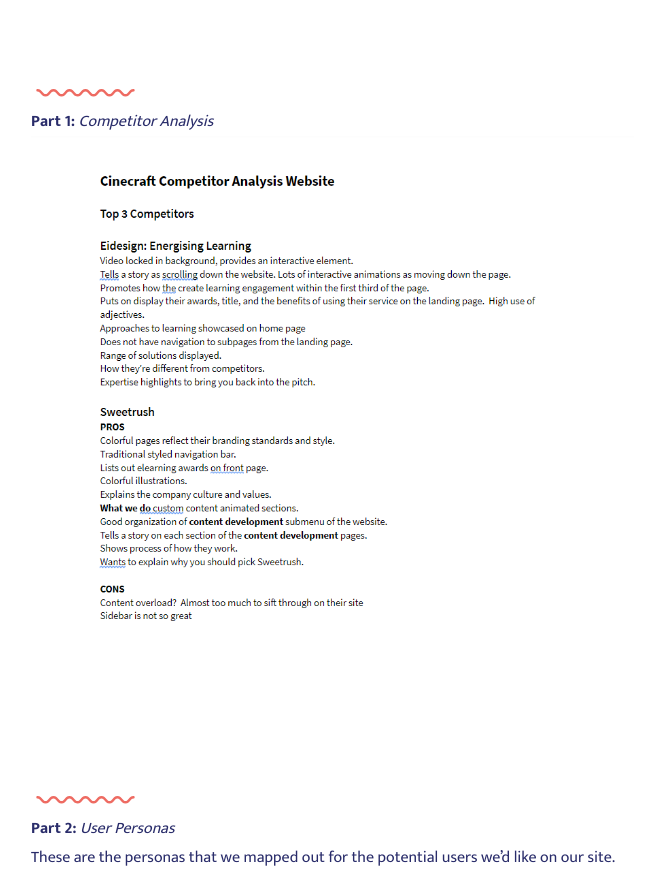
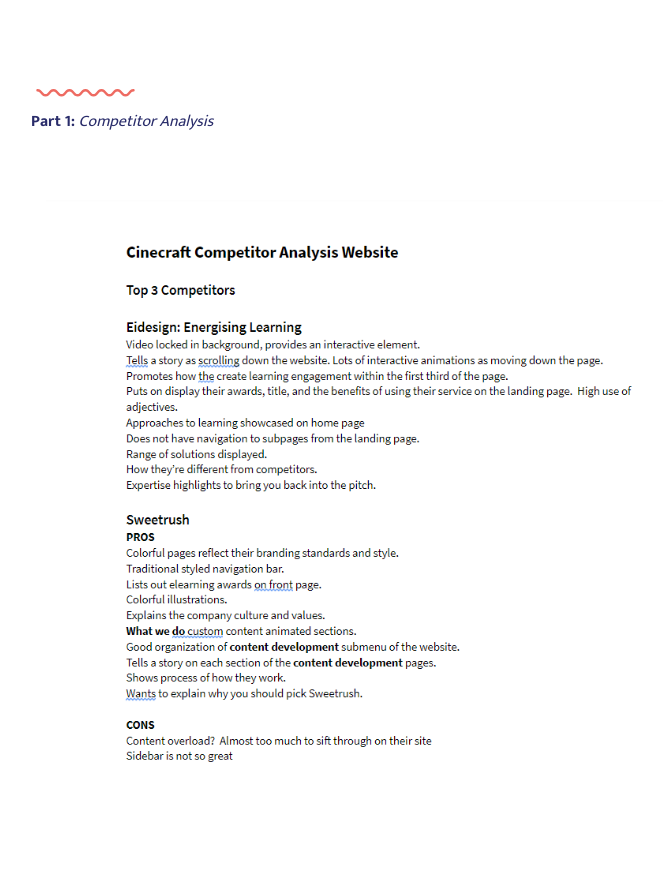
Before and after one commit to Samanthahudakdesign/Samantha-Hudak-Portfolio, a plain HTML site: page project-detail.html in a window 1280 px wide. Shown: the part 2101-2976 px from the top of the page, without its empty margins (434-1097 px from the left). Drawn offline with Linux system fonts and the light colour scheme; some packages are replaced by stand-ins of ours; a script that the page names is missing.

Commit message:
Update project-detail.html

```diff
--- a/project-detail.html
+++ b/project-detail.html
@@ -121,12 +121,19 @@
 
           <p><b>Part 1:</b> <i>Competitor Analysis</i></p>
 
-          <div class="row">
-               <div class="col-sm-8 col-lg-10">
-                 <img src="images/cine-web/competitor.png" alt="Snow" style="width:100%">
-               </div>
+          <div class="container">
 
-             </div>
+               <section class="header">
+
+
+                 <div class="value-img">
+                   <img src="images/cine-web/competitor.png" data-action="zoom" data-original="images/cine-web/competitor.png" />
+                 </div>
+
+               </section>
+
+</div>
+
           <br><br>
 
           <div class="row">
```
